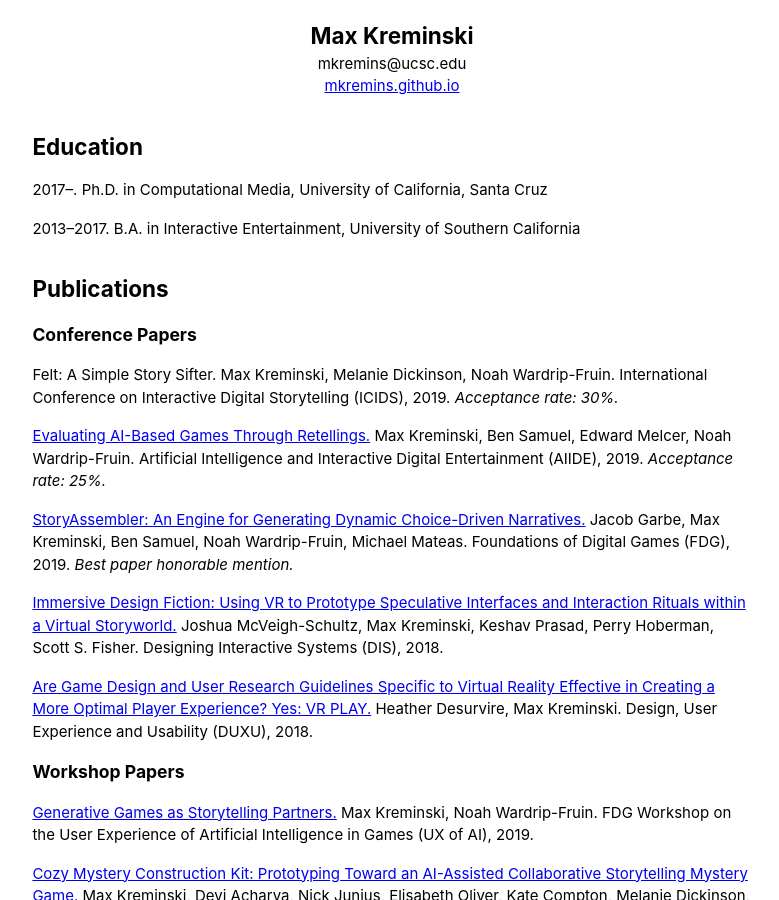
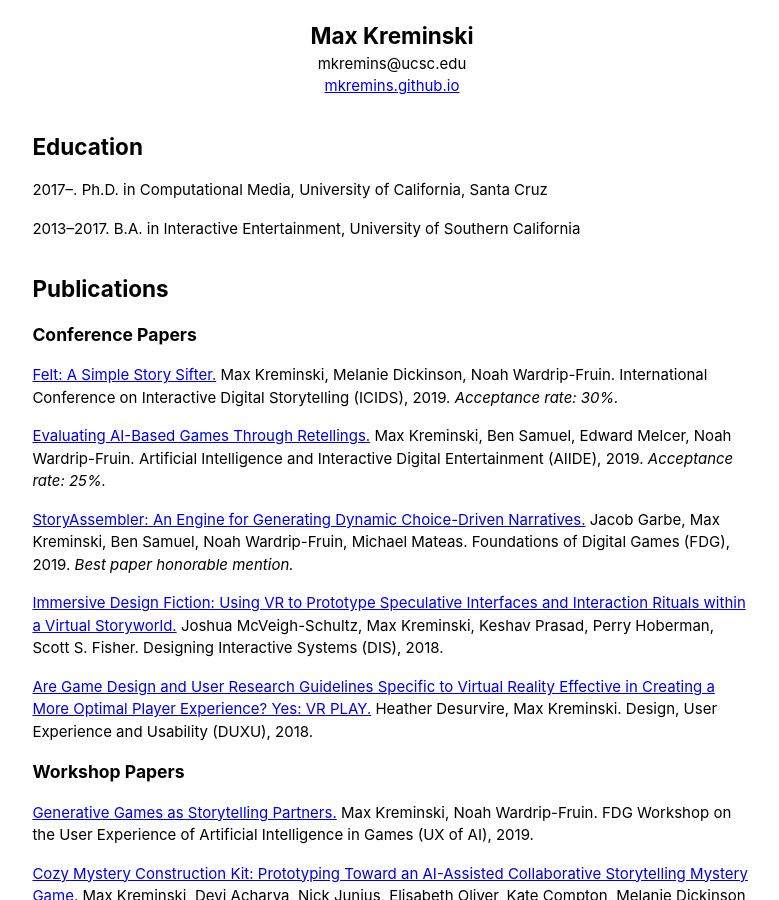
Before and after one commit to mkremins/mkremins.github.io, a Jekyll site: the page cv/index.html, which Jekyll copies as it is, in a window 1280 px wide and 900 px high. Shown: the whole window, without its empty margins (248-1027 px from the left). Built offline with Jekyll 4.4.1, drawn with Linux system fonts in a browser that asks for light colours.

Commit message:
Add PDF link for ICIDS 2019 Felt paper

```diff
--- a/_data/publications.json
+++ b/_data/publications.json
@@ -1,7 +1,7 @@
 [
 {
   "title": "Felt: A Simple Story Sifter",
-  "url_TODO": "https://mkremins.github.io/publications/Felt_SimpleStorySifter.pdf",
+  "url": "https://mkremins.github.io/publications/Felt_SimpleStorySifter.pdf",
   "authors": ["Max Kreminski", "Melanie Dickinson", "Noah Wardrip-Fruin"],
   "year": "2019",
   "venue": "ICIDS",
--- a/cv/index.html
+++ b/cv/index.html
@@ -73,7 +73,7 @@
       <h2>Publications</h2>
       <!--<h3>Journal Articles</h3>-->
       <h3>Conference Papers</h3>
-      <p>Felt: A Simple Story Sifter. Max Kreminski, Melanie Dickinson, Noah Wardrip-Fruin. International Conference on Interactive Digital Storytelling (ICIDS), 2019. <span class="acceptrate">Acceptance rate: 30%.</span></p>
+      <p><a href="/publications/Felt_SimpleStorySifter.pdf">Felt: A Simple Story Sifter.</a> Max Kreminski, Melanie Dickinson, Noah Wardrip-Fruin. International Conference on Interactive Digital Storytelling (ICIDS), 2019. <span class="acceptrate">Acceptance rate: 30%.</span></p>
       <p><a href="/publications/EvaluatingViaRetellings.pdf">Evaluating AI-Based Games Through Retellings.</a> Max Kreminski, Ben Samuel, Edward Melcer, Noah Wardrip-Fruin. Artificial Intelligence and Interactive Digital Entertainment (AIIDE), 2019. <span class="acceptrate">Acceptance rate: 25%.</span></p>
       <p><a href="https://mkremins.github.io/publications/StoryAssembler.pdf">StoryAssembler: An Engine for Generating Dynamic Choice-Driven Narratives.</a> Jacob Garbe, Max Kreminski, Ben Samuel, Noah Wardrip-Fruin, Michael Mateas. Foundations of Digital Games (FDG), 2019. <span class="award">Best paper honorable mention.</span></p>
       <p><a href="/publications/ImmersiveDesignFiction.pdf">Immersive Design Fiction: Using VR to Prototype Speculative Interfaces and Interaction Rituals within a Virtual Storyworld.</a> Joshua McVeigh-Schultz, Max Kreminski, Keshav Prasad, Perry Hoberman, Scott S. Fisher. Designing Interactive Systems (DIS), 2018.</p>
```
Also changed, not shown: 1 other file.
